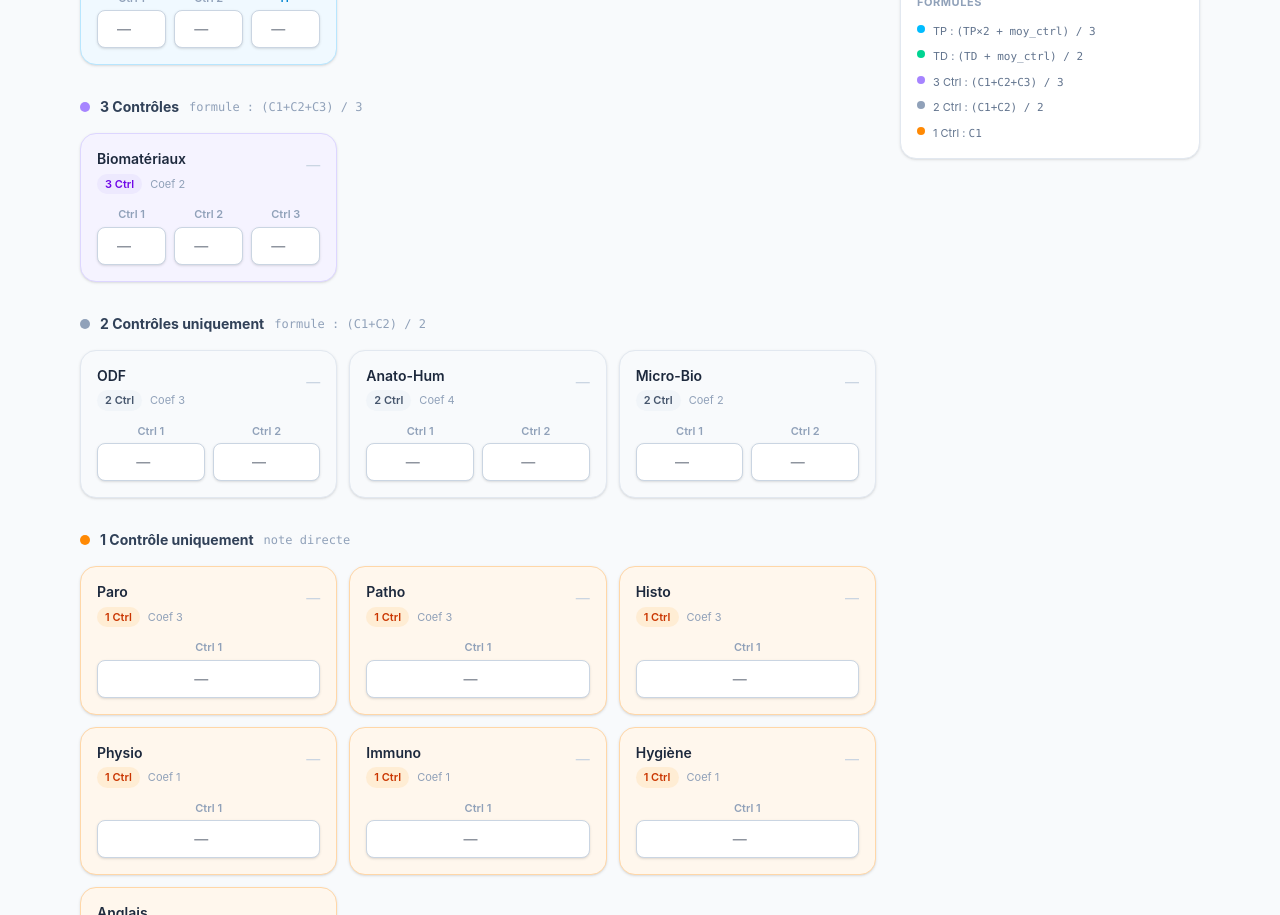
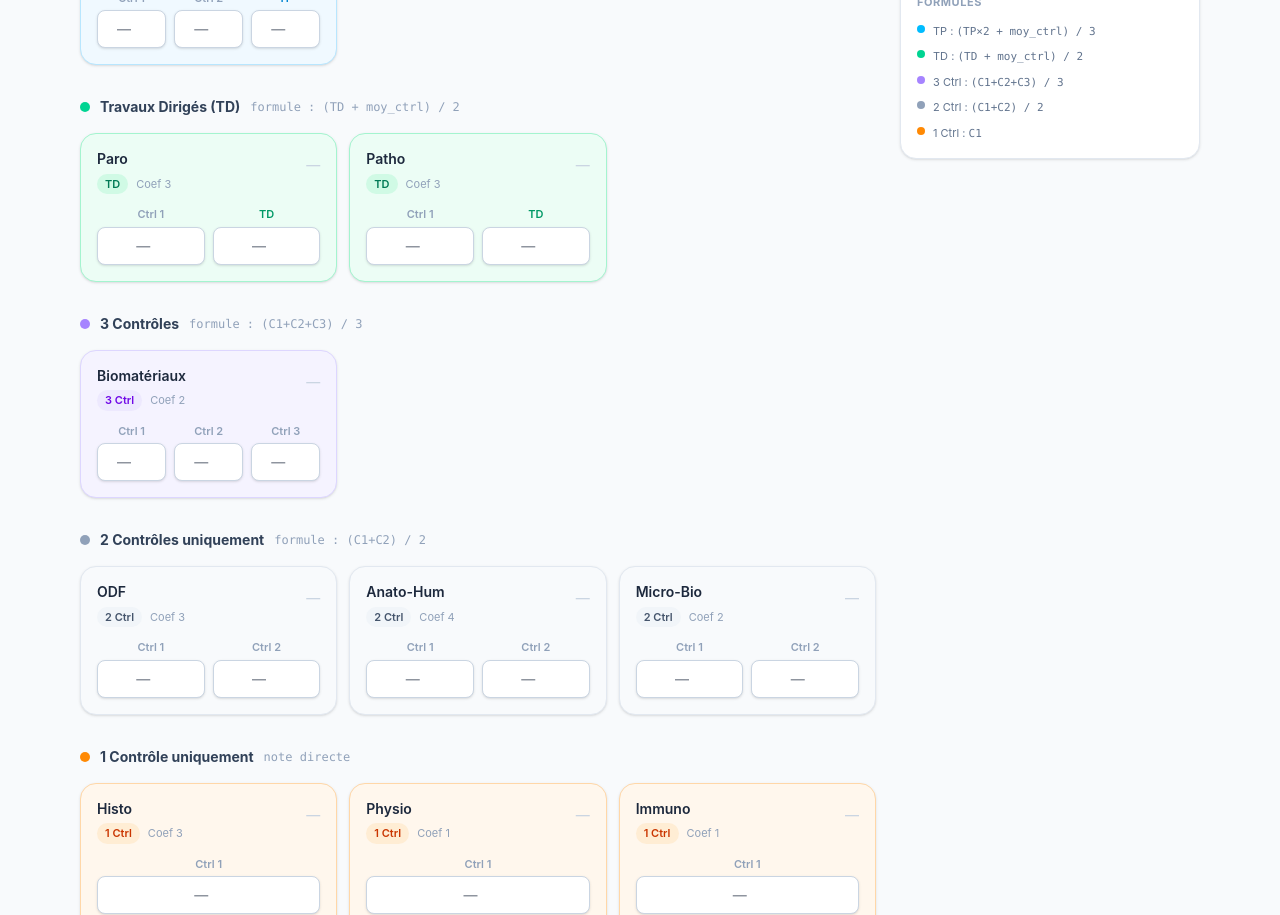
Before and after one commit to BenhamadaKhalil/Dentaire-Moyenne, a React (Vite) app: page / in a window 1280 px wide. Shown: the part 400-1315 px from the top of the page. Built offline with nearby package versions, Linux system fonts and the light colour scheme; the HTML template or start-up script is replaced by a standard one.

Commit message:
feat: finalize all changes

```diff
--- a/src/components/GradeInput.tsx
+++ b/src/components/GradeInput.tsx
@@ -5,9 +5,10 @@ interface Props {
   onChange: (v: string) => void;
   label: string;
   labelColor?: string;
+  inputClass?: string; // additional Tailwind classes for the input element
 }
 
-export default function GradeInput({ value, onChange, label, labelColor = "text-slate-400" }: Props) {
+export default function GradeInput({ value, onChange, label, labelColor = "text-slate-400", inputClass }: Props) {
   const valid = isValidGrade(value);
   return (
     <div className="flex flex-col gap-1">
@@ -20,7 +21,7 @@ export default function GradeInput({ value, onChange, label, labelColor = "text-
         value={value}
         onChange={(e) => onChange(e.target.value)}
         placeholder="—"
-        className={`w-full appearance-none text-center rounded-lg border px-1 py-2 text-sm font-semibold focus:outline-none focus:ring-2 focus:ring-slate-300 hover:border-slate-300 transition-all shadow-sm ${valid ? "border-slate-300 bg-white text-slate-800 focus:border-slate-500" : "border-red-300 bg-red-50 text-red-600 focus:border-red-500"}`}
+        className={`w-full ${inputClass ? inputClass : ""} text-center rounded-lg border px-1 py-2 text-sm font-semibold focus:outline-none focus:ring-2 focus:ring-slate-300 hover:border-slate-300 transition-all shadow-sm ${valid ? "border-slate-300 bg-white text-slate-800 focus:border-slate-500" : "border-red-300 bg-red-50 text-red-600 focus:border-red-500"}`}
       />
     </div>
   );
--- a/src/components/ModuleCard.tsx
+++ b/src/components/ModuleCard.tsx
@@ -48,6 +48,8 @@ export default function ModuleCard({ mod, grades, onChange }: Props) {
             ? "grid-cols-1"
             : mod.type === "ctrl2"
             ? "grid-cols-2"
+            : mod.id === "paro" || mod.id === "patho"
+            ? "grid-cols-2"
             : "grid-cols-3"
         }`}
       >
@@ -56,6 +58,7 @@ export default function ModuleCard({ mod, grades, onChange }: Props) {
           value={grades.c1}
           onChange={(v) => onChange("c1", v)}
           label="Ctrl 1"
+          inputClass={undefined}
         />
 
         {/* C2 — all except ctrl1 */}
@@ -64,6 +67,7 @@ export default function ModuleCard({ mod, grades, onChange }: Props) {
             value={grades.c2}
             onChange={(v) => onChange("c2", v)}
             label="Ctrl 2"
+            inputClass={undefined}
           />
         )}
 
@@ -73,6 +77,7 @@ export default function ModuleCard({ mod, grades, onChange }: Props) {
             value={grades.c3}
             onChange={(v) => onChange("c3", v)}
             label="Ctrl 3"
+            inputClass={undefined}
           />
         )}
 
@@ -83,6 +88,7 @@ export default function ModuleCard({ mod, grades, onChange }: Props) {
             onChange={(v) => onChange("practical", v)}
             label={cfg.label}
             labelColor={cfg.labelColor}
+            inputClass={undefined}
           />
         )}
       </div>
--- a/src/modules.ts
+++ b/src/modules.ts
@@ -7,8 +7,8 @@ export const MODULES: Module[] = [
   { id: "anadent",   name: "Ana-Dent",     coef: 1, type: "tp" },
 
   // TD modules: (TD + (C1+C2)/2) / 2
-  { id: "paro",      name: "Paro",         coef: 3, type: "ctrl1" },
-  { id: "patho",     name: "Patho",        coef: 3, type: "ctrl1" },
+  { id: "paro",      name: "Paro",         coef: 3, type: "td" },
+  { id: "patho",     name: "Patho",        coef: 3, type: "td" },
 
   // 3 contrôles only: (C1+C2+C3) / 3
   { id: "biomater",  name: "Biomatériaux", coef: 2, type: "ctrl3" },
```
Also changed, not shown: src/utils.ts (+5 -5 lines), 3 other files (tests, documents, lock files or other folders). Lines whose indentation alone changed are shown as unchanged.
